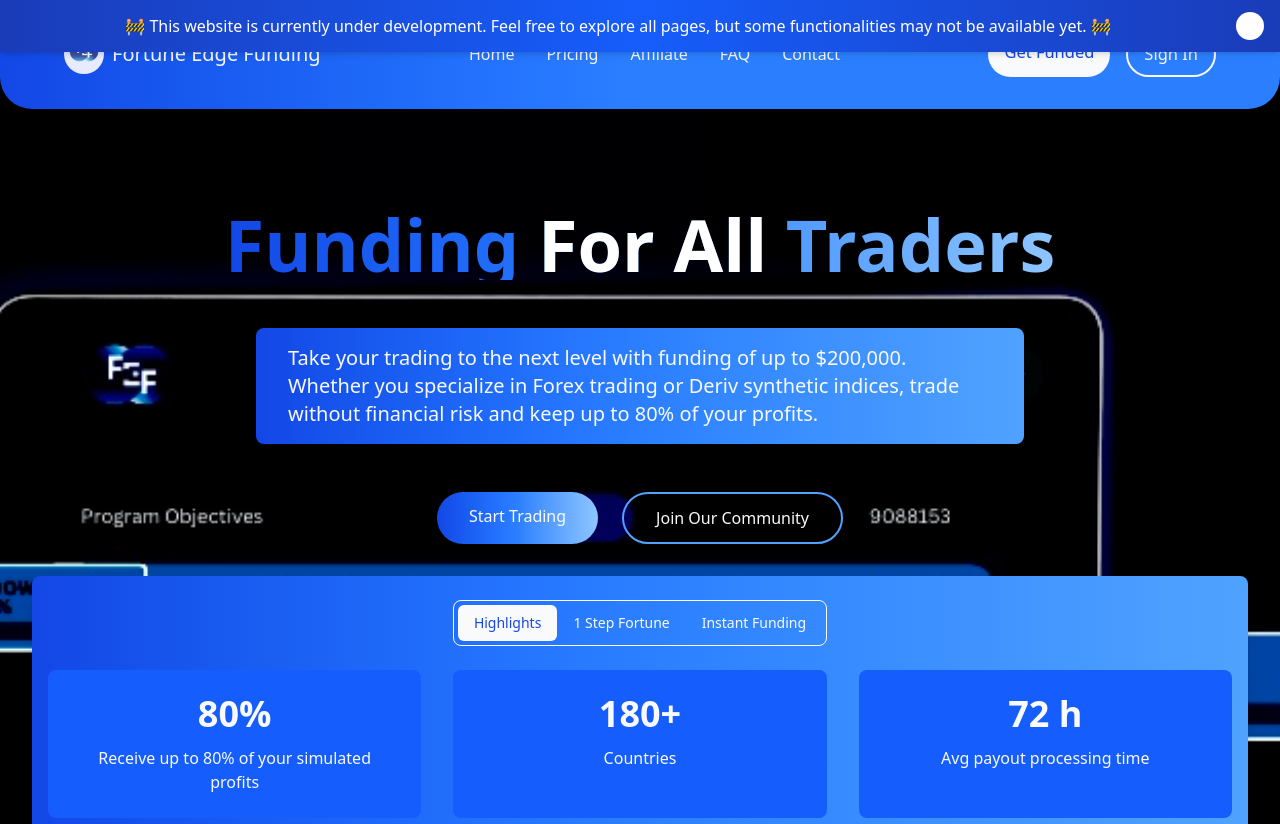
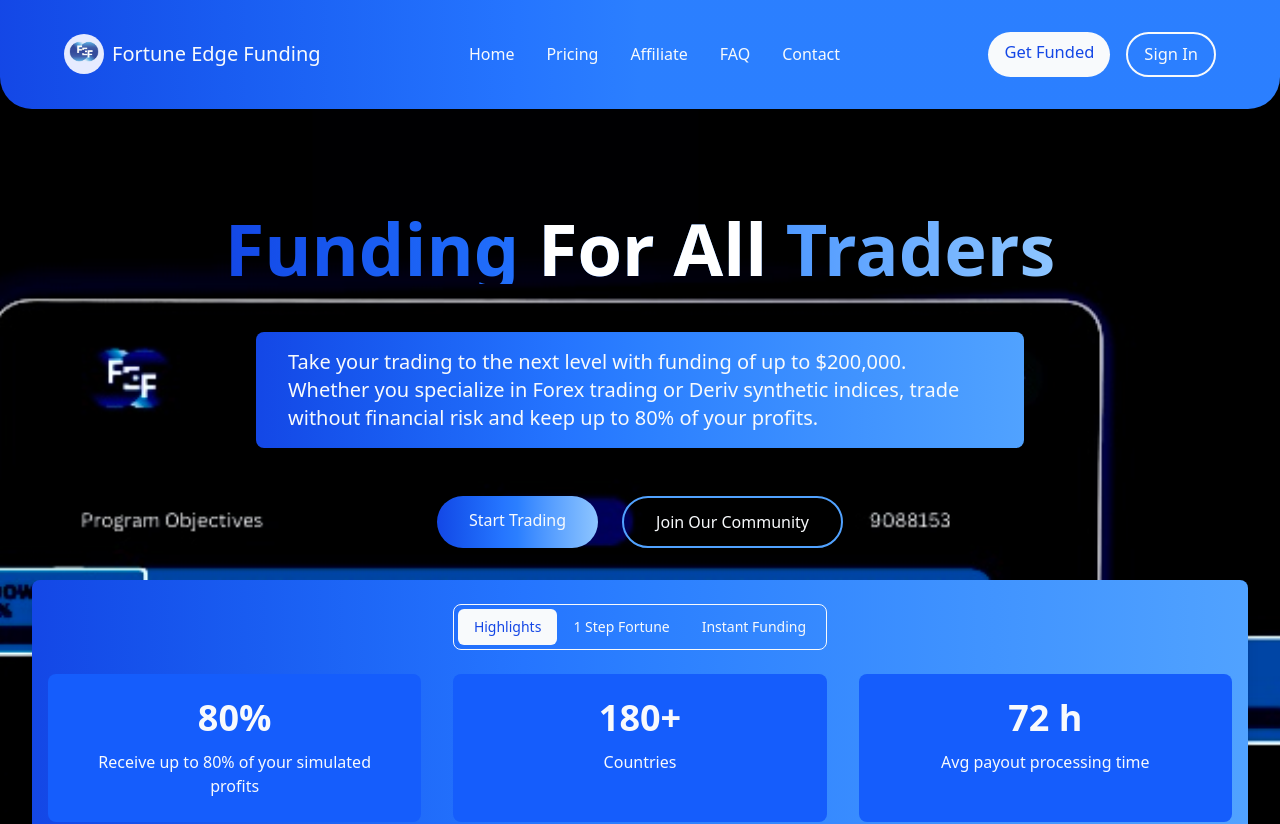
Before and after one commit to dabiegorden/funded_trader_firm, a Next.js app: page / in a window 1280 px wide. Shown: the top 824 px of the page. Built offline with nearby package versions, Linux system fonts and the light colour scheme.

Commit message:
Update Hero.jsx

```diff
--- a/components/Hero.jsx
+++ b/components/Hero.jsx
@@ -2,24 +2,41 @@
 
 import { ContactForm, CustomGetFundedBtn, EquityEdgePayout, Footer, FundingOptionsSection, GetFunded, Navbar, ProveWorthySection, SubHeroSection, TelegramCommunityBenefits, TradeEliteBanner, TradingPlanSelector } from '@/constants'
 import Link from 'next/link'
-import React, { useState } from 'react'
+import React, { useState, useEffect } from 'react'
 
 const Hero = () => {
   const [showBanner, setShowBanner] = useState(true);
+  const [bannerHeight, setBannerHeight] = useState(0);
+
+  // Get banner height after component mounts
+  useEffect(() => {
+    if (showBanner) {
+      const banner = document.getElementById('dev-banner');
+      if (banner) {
+        setBannerHeight(banner.offsetHeight);
+      }
+    } else {
+      setBannerHeight(0);
+    }
+  }, [showBanner]);
 
   return (
-    <main className="bg">
+    <main className="bg relative">
       {showBanner && (
-        <div className="fixed top-0 left-0 w-full bg-gradient-to-r from-blue-800 via-blue-600 to-blue-800 text-white py-3 px-4 z-50 shadow-md">
+        <div
+          id="dev-banner"
+          className="fixed top-0 left-0 w-full bg-gradient-to-r from-blue-800 via-blue-600 to-blue-800 text-white py-3 px-4 z-40 shadow-md"
+        >
           <div className="container mx-auto flex items-center justify-between">
             <div className="flex-1 text-center">
-              <p className="font-medium">
-                🚧 This website is currently under development. Feel free to explore all pages, but some functionalities may not be available yet. 🚧
+              <p className="font-medium text-sm md:text-base">
+                🚧 This website is currently under development. Feel free to explore all pages. 🚧
               </p>
             </div>
             <button
               onClick={() => setShowBanner(false)}
               className="ml-4 bg-white bg-opacity-20 rounded-full p-1 hover:bg-opacity-30 transition-all"
+              aria-label="Close banner"
             >
               <svg xmlns="http://www.w3.org/2000/svg" className="h-5 w-5" viewBox="0 0 20 20" fill="currentColor">
                 <path fillRule="evenodd" d="M4.293 4.293a1 1 0 011.414 0L10 8.586l4.293-4.293a1 1 0 111.414 1.414L11.414 10l4.293 4.293a1 1 0 01-1.414 1.414L10 11.414l-4.293 4.293a1 1 0 01-1.414-1.414L8.586 10 4.293 5.707a1 1 0 010-1.414z" clipRule="evenodd" />
@@ -28,8 +45,13 @@
           </div>
         </div>
       )}
-      <Navbar />
-      <main className={`bg pt-28 pb-12 md:pt-40 px-4 md:px-8 ${showBanner ? 'mt-12' : ''}`}>
+
+      {/* Navbar with adjusted positioning */}
+      <div style={{ marginTop: bannerHeight }} className="z-50 relative">
+        <Navbar />
+      </div>
+
+      <main className="bg pt-28 pb-12 md:pt-40 px-4 md:px-8">
         <div className="flex flex-col items-center justify-center">
           <h1 className="text-3xl md:text-4xl lg:text-7xl bg-gradient-to-r from-blue-700 via-blue-500 to-blue-300 text-transparent bg-clip-text mb-6 md:mb-12 font-extrabold">
             Funding <span className="text-white">For All</span> Traders
```
